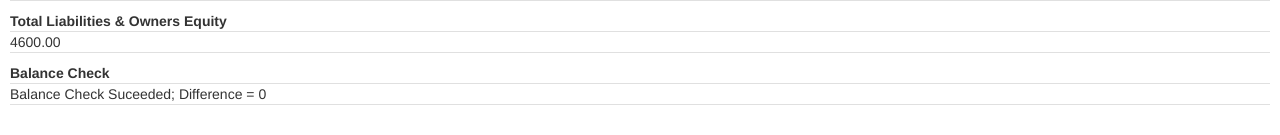
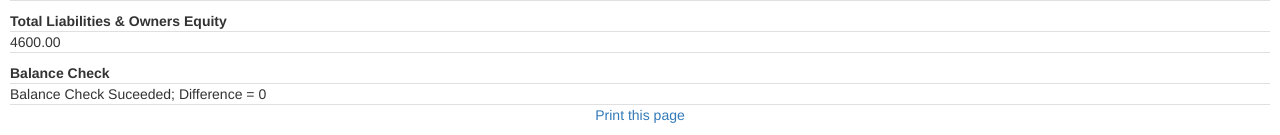
Before and after one commit to dm1737/SAD, a Django app: page /balance_sheet/ in a window 1280 px wide. Shown: the part 667-802 px from the top of the page. Before the commit the page ends 772 px from the top, so only its background shows below. Run offline with Django 3.2, Linux system fonts and the light colour scheme; data comes from the database, SQL or seed files in the repository; both versions use the stored data as it was after the commit; parts of the project's set-up code (start-up, migrations or seed data) failed here and were passed over; some libraries are stand-ins or nearby versions.

Commit message:
Print button

```diff
--- a/sprint_1/accounts/templates/accounts/balance_sheet.html
+++ b/sprint_1/accounts/templates/accounts/balance_sheet.html
@@ -192,6 +192,8 @@ function myFunction() {
 
     </tbody>
 </table>
+<a href="#" onclick="window.print();return false;" title="Click to print this page">Print this page</a>
+
 <script>
 function myFunction() {
   // Declare variables
--- a/sprint_1/accounts/templates/accounts/generate_statements.html
+++ b/sprint_1/accounts/templates/accounts/generate_statements.html
@@ -32,6 +32,8 @@
 
     </tbody>
 </table>
+<a href="#" onclick="window.print();return false;" title="Click to print this page">Print this page</a>
+
 <script>
 function myFunction() {
   // Declare variables
--- a/sprint_1/accounts/templates/accounts/income_statement.html
+++ b/sprint_1/accounts/templates/accounts/income_statement.html
@@ -113,6 +113,8 @@ function myFunction() {
         {% endfor %}
     </tbody>
 </table>
+<a href="#" onclick="window.print();return false;" title="Click to print this page">Print this page</a>
+
 <script>
 function myFunction() {
   // Declare variables
```
Also changed, not shown: sprint_1/db.sqlite3.
